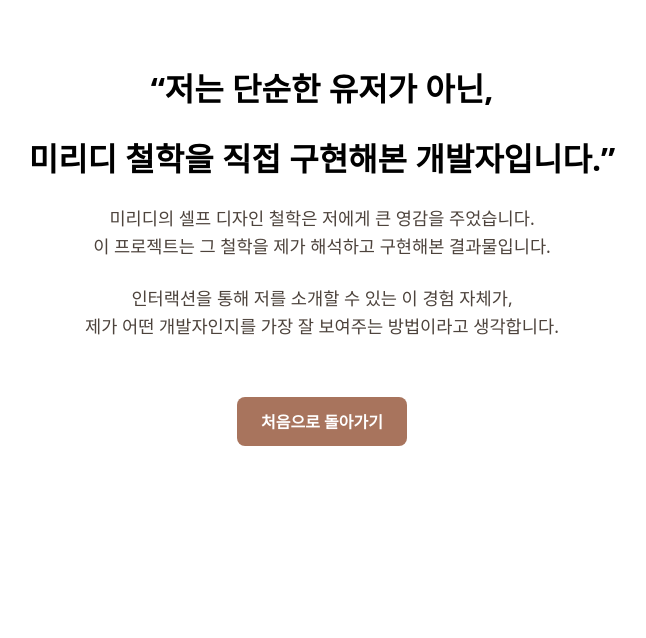
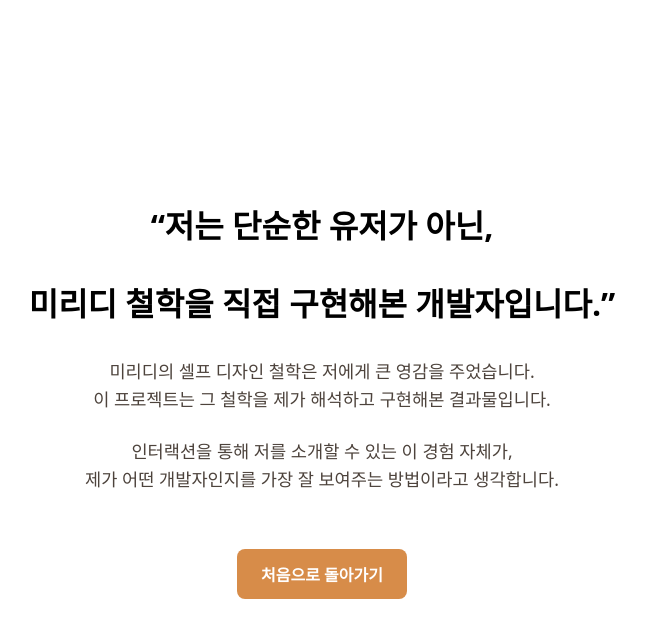
Before and after one commit to hoeun0723/my-miricanvas, a React (Vite) app: page /outro in a window 1280 px wide. Shown: the top 638 px of the page, without its empty margins (318-964 px from the left). Built offline with nearby package versions, Linux system fonts and the light colour scheme.

Commit message:
design: intro width 변경 및 outro 버튼 색상 변경

```diff
--- a/src/pages/IntroPage/IntroPage.module.css
+++ b/src/pages/IntroPage/IntroPage.module.css
@@ -1,8 +1,14 @@
 .wrapper {
+  display: flex;
+  flex-direction: column;
+  justify-content: center;
+  align-items: center;
+  height: 100vh;
   padding: 4rem 2rem;
-  max-width: 800px;
+  max-width: 1000px;
   margin: 0 auto;
   text-align: center;
+  box-sizing: border-box;
 }
 
 .title {
--- a/src/pages/OutroPage/OutroPage.module.css
+++ b/src/pages/OutroPage/OutroPage.module.css
@@ -1,14 +1,21 @@
 .wrapper {
-  padding: 4rem 2rem;
+  display: flex;
+  flex-direction: column;
+  justify-content: center;
+  align-items: center;
+  height: 100vh;
+  padding: 4rem 0;
   max-width: 800px;
   margin: 0 auto;
   text-align: center;
+  box-sizing: border-box;
 }
 
 .title {
+  width:100%;
   font-size: 2rem;
   font-weight: 700;
-  margin-bottom: 1.5rem;
+  margin-bottom: 2rem;
 }
 
 .paragraph {
@@ -24,7 +31,7 @@
   font-size: 1rem;
   font-weight: bold;
   border-radius: 8px;
-  background-color: var(--color-secondary);
+  background-color: var(--color-primary);
   color: white;
   border: none;
   transition: background-color 0.2s ease-in-out;
```
